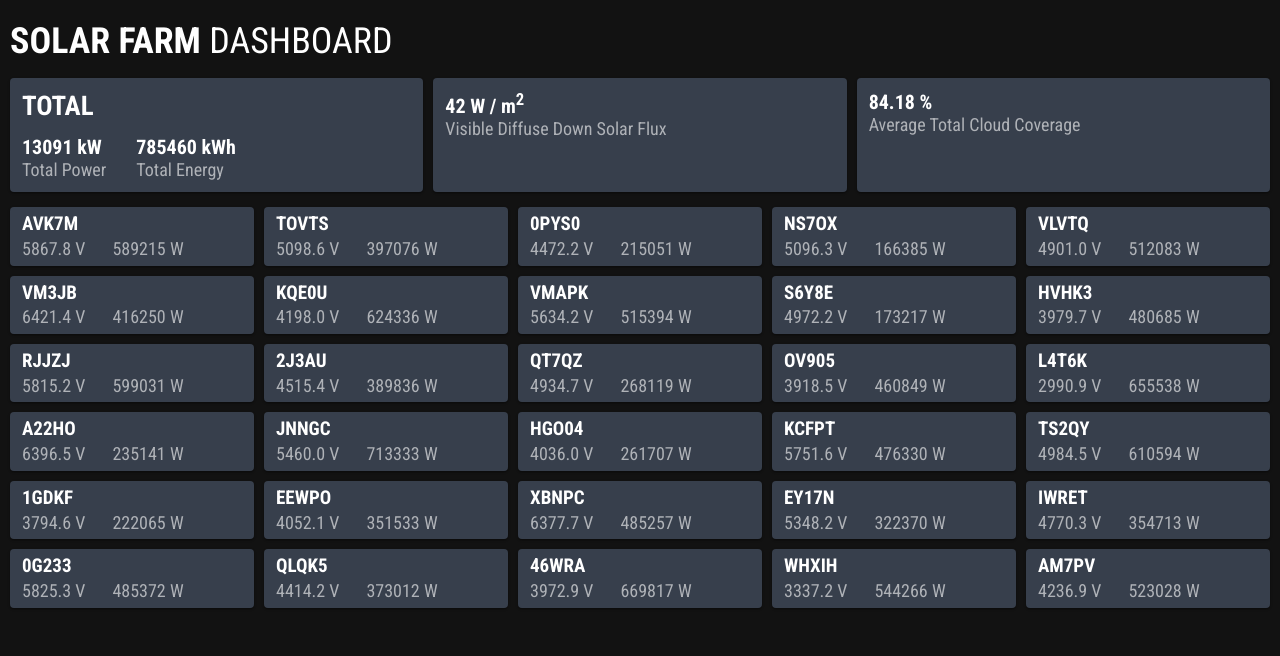
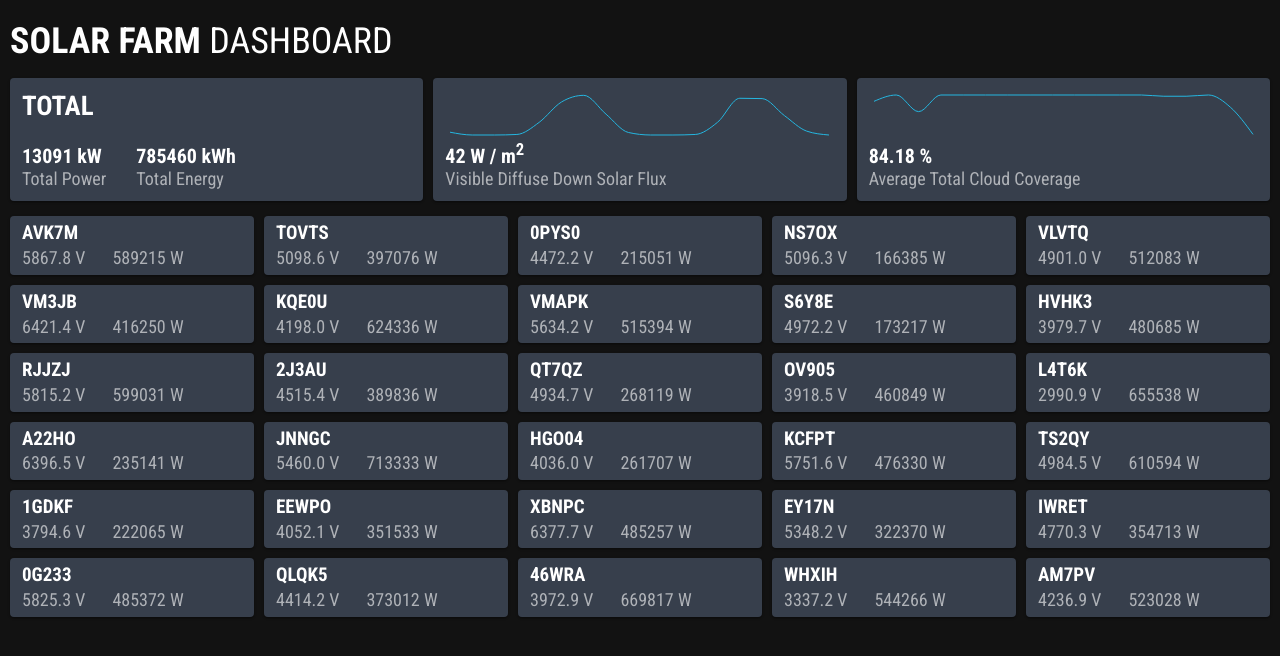
Before and after one commit to sulik/solar-farm-dashboard, a React (Create React App) app: page / in a window 1280 px wide. Shown: the top 656 px of the page. Built offline with nearby package versions, Linux system fonts and the light colour scheme.

Commit message:
Use charts to visualize solar activity and cloud coverage data

```diff
--- a/src/components/CloudCoverage/CloudCoverage.js
+++ b/src/components/CloudCoverage/CloudCoverage.js
@@ -1,3 +1,4 @@
+import Chart from '../../utils/Chart'
 import React, { useContext } from 'react'
 import { WeatherContext } from '../../utils/WeatherContext'
 
@@ -7,6 +8,10 @@ function CloudCoverage() {
 
   return (
     <div className="cloud-coverage pane">
+      <Chart
+        data={data}
+        dataKey="avgTotalCloudCoverage"
+        name="Cloud Coverage"/>
       <div>
         <div className="value">
           {currentValue} %
--- a/src/components/SolarActivity/SolarActivity.js
+++ b/src/components/SolarActivity/SolarActivity.js
@@ -1,3 +1,4 @@
+import Chart from '../../utils/Chart'
 import React, { useContext } from 'react'
 import { WeatherContext } from '../../utils/WeatherContext'
 
@@ -7,6 +8,10 @@ function SolarActivity() {
 
   return (
     <div className="solar-activity pane">
+      <Chart
+        data={data}
+        dataKey="visDiffDownSolarFlux"
+        name="Diff Down Solar Flux"/>
       <div>
         <div className="value">
           {currentValue} W / m<sup>2</sup>
```
